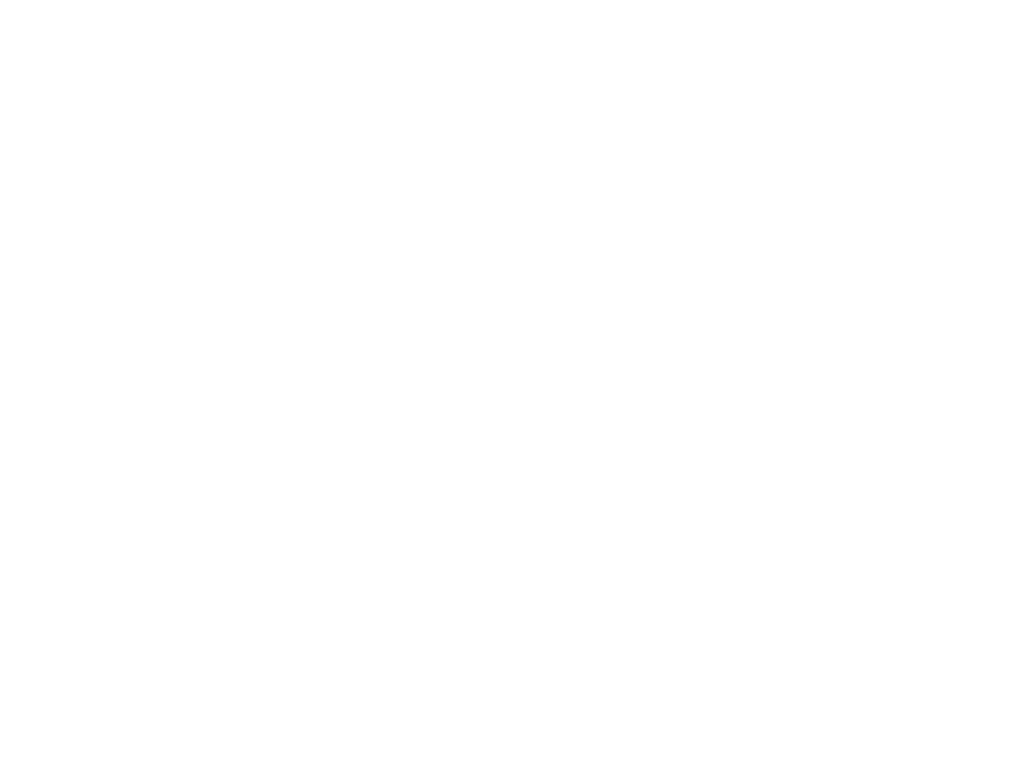
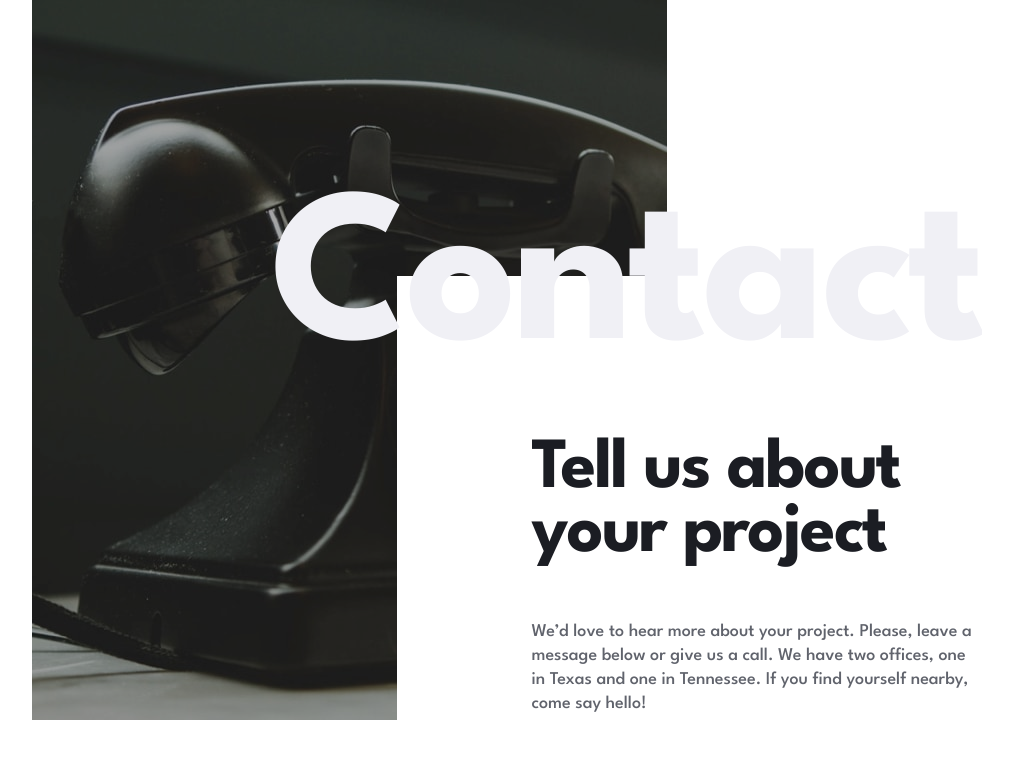
Before and after one commit to MarcinFiuk/arch-studio-multi-page-website, a React (Create React App) app: page /contact in a window 1280 px wide. Before the commit this address had no page. Shown: the top 758 px of the page, without its empty margins (133-1146 px from the left). Built offline with nearby package versions, Linux system fonts and the light colour scheme.

Commit message:
feat:section hero in contact page added

```diff
--- a/src/App.js
+++ b/src/App.js
@@ -1,6 +1,7 @@
 import { Routes, Route } from 'react-router-dom';
 import styled from 'styled-components';
 import About from './pages/About';
+import Contact from './pages/Contact';
 
 import Home from './pages/Home';
 import Portfolio from './pages/Portfolio';
@@ -12,6 +13,7 @@
                 <Route path='/' element={<Home />} />
                 <Route path='portfolio' element={<Portfolio />} />
                 <Route path='about' element={<About />} />
+                <Route path='contact' element={<Contact />} />
             </Routes>
         </MainStyled>
     );
--- a/src/components/HeroSecondary.js
+++ b/src/components/HeroSecondary.js
@@ -8,9 +8,17 @@
 } from './../styles/style-template';
 import { findPhotoSize } from './../helpers/photoHelpers';
 
-function HeroSecondary({ photo, alt, decorationText, title, desc, media }) {
+function HeroSecondary({
+    photo,
+    photoLocation,
+    alt,
+    decorationText,
+    title,
+    desc,
+    media,
+}) {
     const photoSize = findPhotoSize(media);
-    const photoPath = `/assets/about/${photoSize}/image-${photo}.jpg`;
+    const photoPath = `/assets/${photoLocation}/${photoSize}/image-${photo}.jpg`;
 
     return (
         <WrapperStyled>
--- a/src/pages/About.js
+++ b/src/pages/About.js
@@ -16,6 +16,7 @@
             <HeroSecondary
                 media={media}
                 photo='hero'
+                photoLocation = 'about'
                 alt='hands on a keyboard'
                 decorationText='About'
                 title='Your team of professionals'
--- /dev/null
+++ b/src/pages/Contact.js
@@ -0,0 +1,26 @@
+import useMatchMedia from './../hooks/useMatchMedia';
+import HeroSecondary from './../components/HeroSecondary';
+
+function Contact() {
+    const mobile = useMatchMedia('(max-width: 48rem)');
+    const desktop = useMatchMedia('(min-width: 64rem)');
+
+    const media = [mobile, desktop];
+    return (
+        <>
+            <HeroSecondary
+                media={media}
+                photo='hero'
+                photoLocation='contact'
+                alt='old type of phone'
+                decorationText='Contact'
+                title='Tell us about your project'
+                desc='We’d love to hear more about your project. Please, leave a message below or give
+                us a call. We have two offices, one in Texas and one in Tennessee. If you find
+                yourself nearby, come say hello!'
+            />
+        </>
+    );
+}
+
+export default Contact;
```
